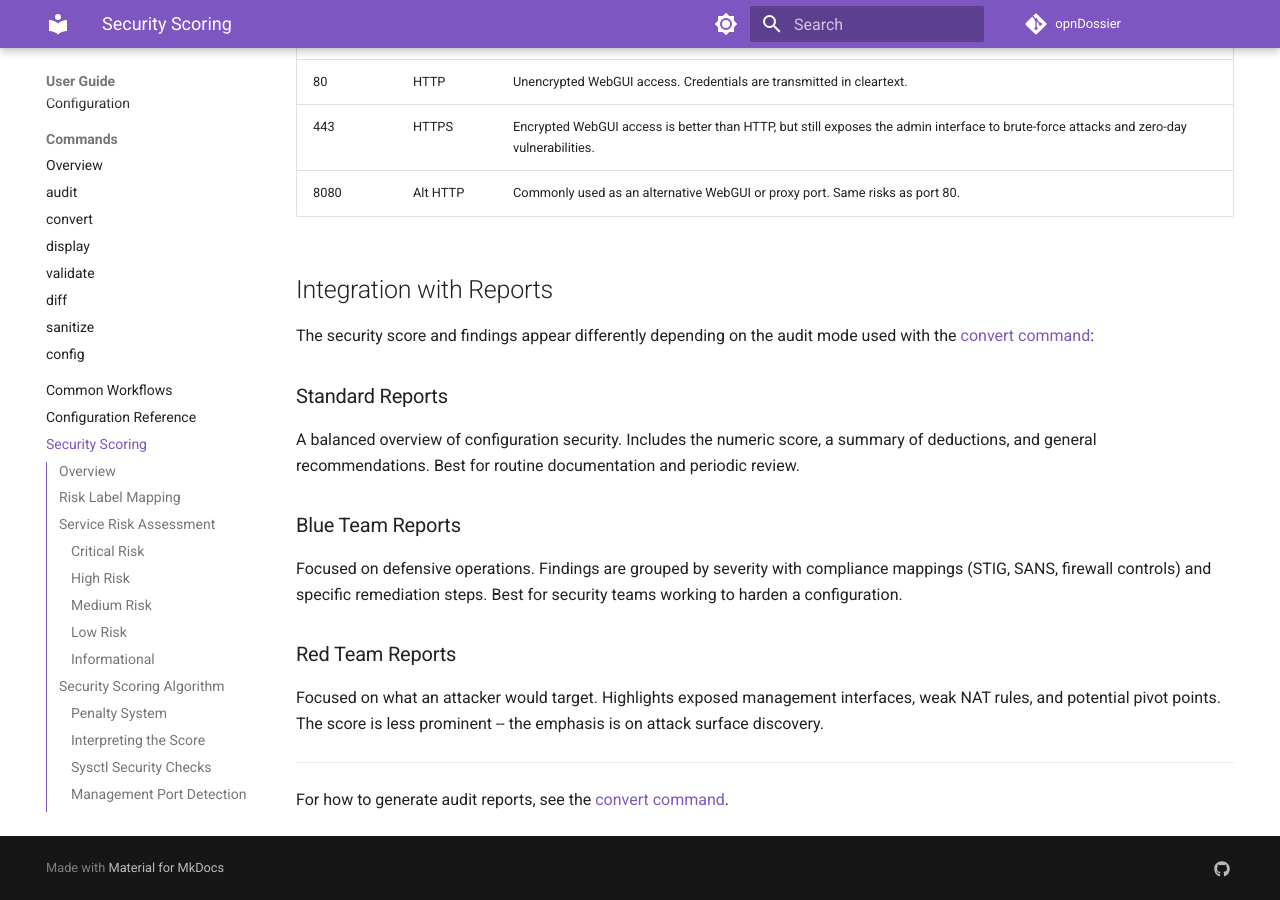
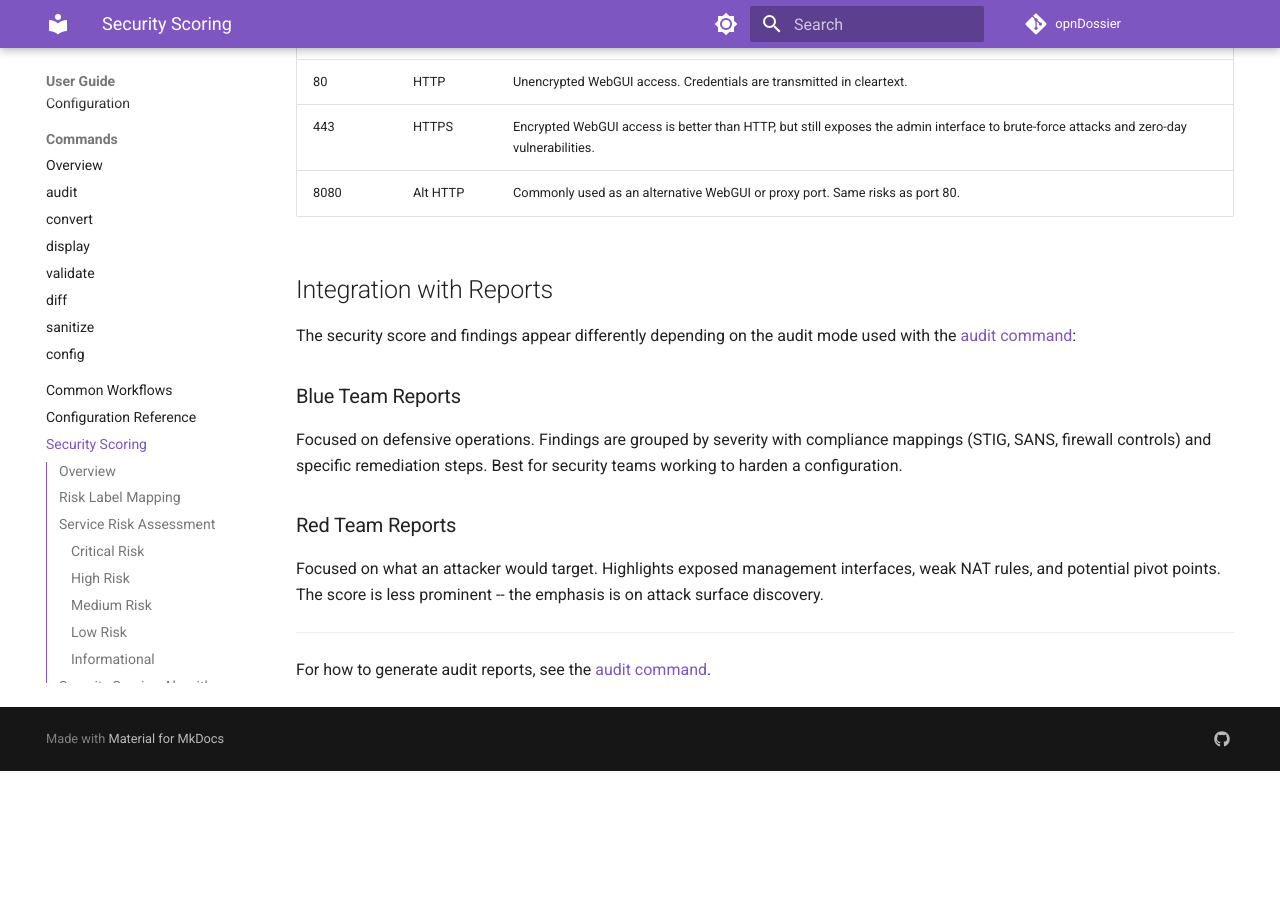
Before and after one commit to EvilBit-Labs/opnDossier, an MkDocs documentation site: the page built from docs/user-guide/security-scoring.md, in a window 1280 px wide and 900 px high, scrolled down 3344 px. Built offline with MkDocs 1.6.1 and Material for MkDocs 9.7.7, drawn with Linux system fonts in a browser that asks for light colours; comment, search, counter and statistics services are not loaded; the version menu is left out; after the commit the page ends 4115 px from its top, so only the background shows below that.

Commit message:
refactor(docs): update references from convert to audit command and remove standard mode mentions
Signed-off-by: UncleSp1d3r <unclesp1d3r@evilbitlabs.io>

```diff
--- a/docs/user-guide/security-scoring.md
+++ b/docs/user-guide/security-scoring.md
@@ -93,11 +93,7 @@ The following ports are flagged when exposed on the WAN interface with an inboun
 
 ## Integration with Reports
 
-The security score and findings appear differently depending on the audit mode used with the [convert command](commands/convert.md#audit-modes):
-
-### Standard Reports
-
-A balanced overview of configuration security. Includes the numeric score, a summary of deductions, and general recommendations. Best for routine documentation and periodic review.
+The security score and findings appear differently depending on the audit mode used with the [audit command](commands/audit.md#audit-modes):
 
 ### Blue Team Reports
 
@@ -109,4 +105,4 @@ Focused on what an attacker would target. Highlights exposed management interfac
 
 ---
 
-For how to generate audit reports, see the [convert command](commands/convert.md#audit-modes).
+For how to generate audit reports, see the [audit command](commands/audit.md).
```
Also changed, not shown: docs/user-guide/configuration-reference.md (+5 -7 lines), docs/user-guide/configuration.md (+1 -1 lines), docs/user-guide/workflows.md (+3 -3 lines).
